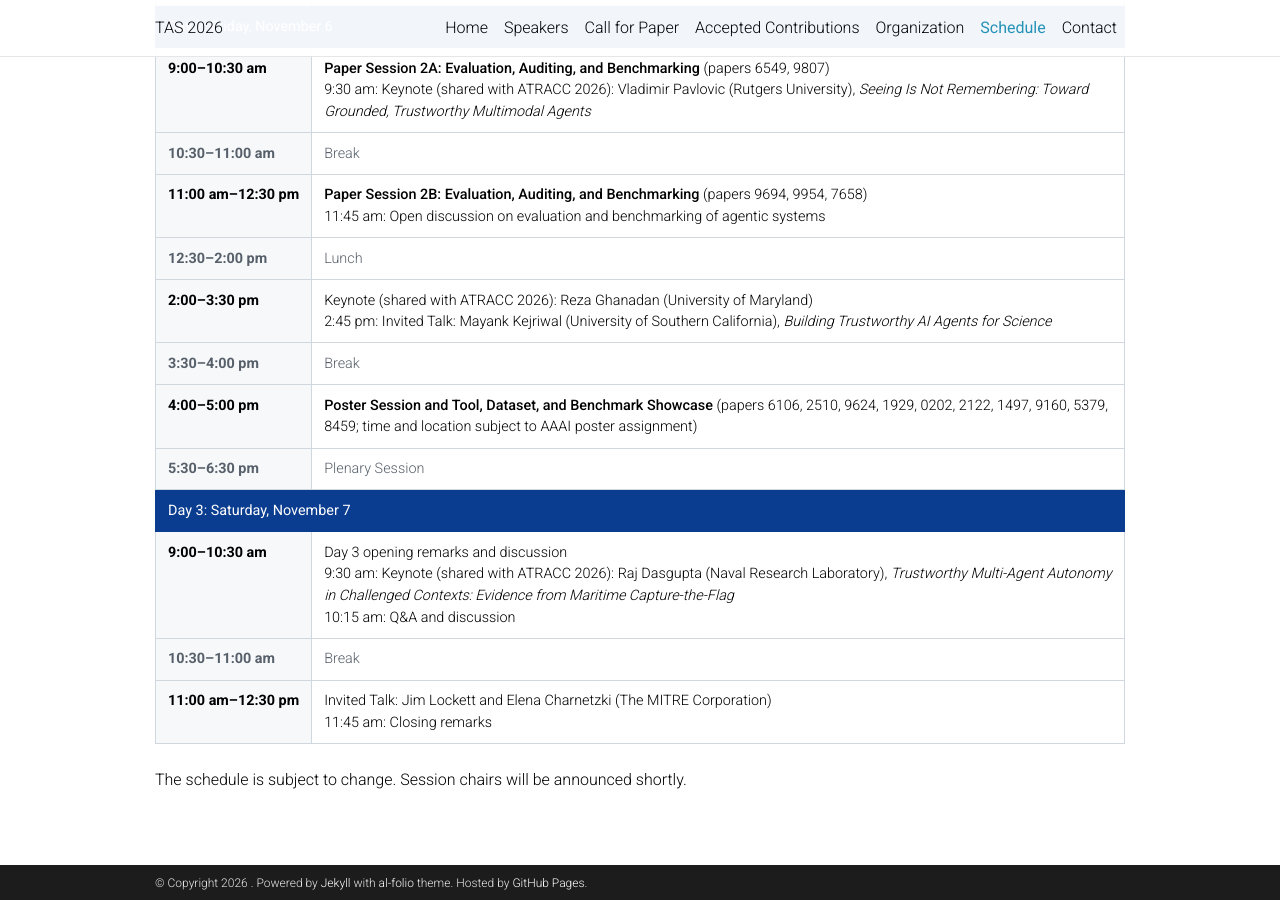
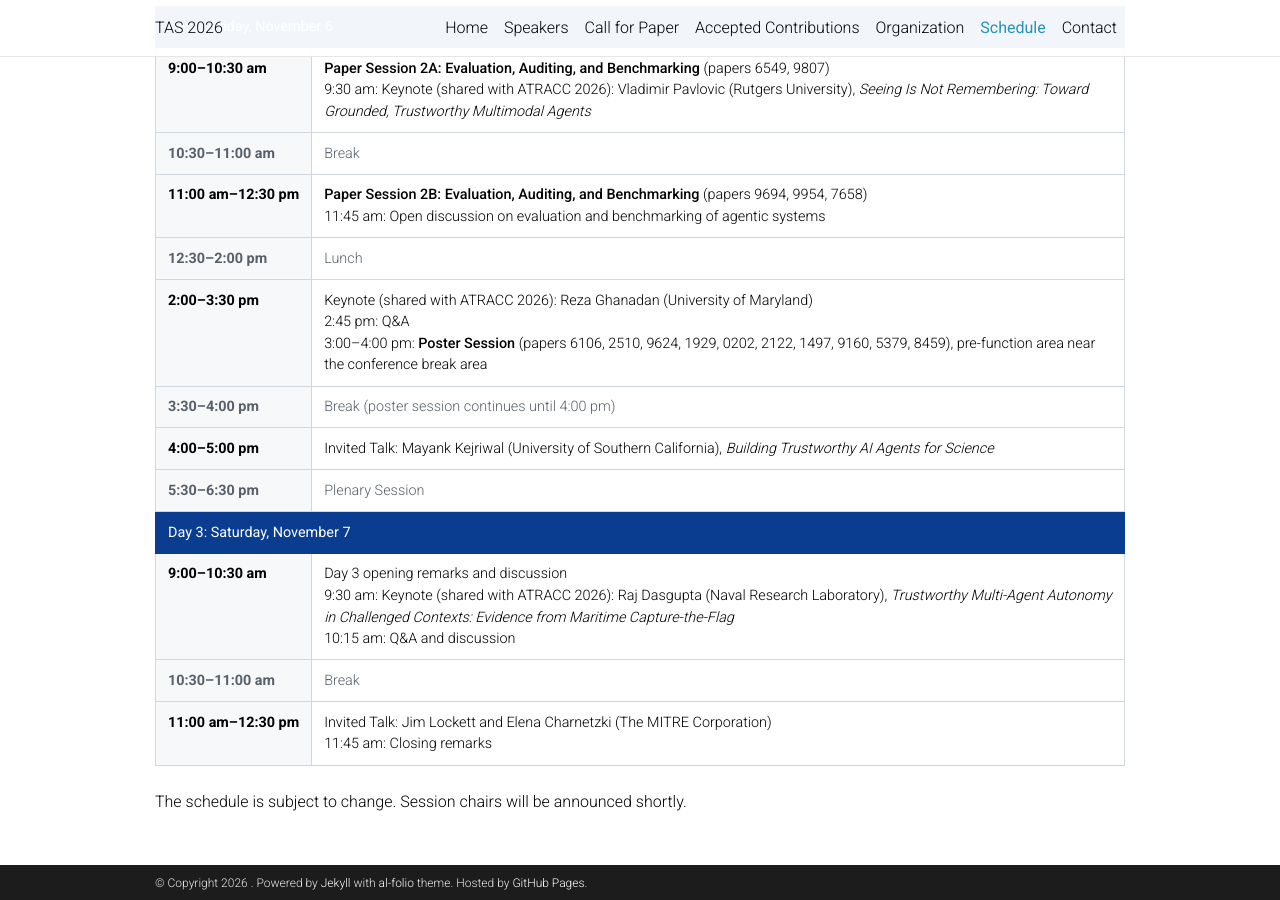
Before and after one commit to tas2026/tas2026.github.io, a Jekyll site: the page built from _pages/schedule.md, in a window 1280 px wide and 900 px high, scrolled down 791 px. Built offline with Jekyll 4.4.1, drawn with Linux system fonts in a browser that asks for light colours; comment, search, counter and statistics services are not loaded; a style sheet for code colours, icons or effects is not loaded.

Commit message:
Update schedule.md

```diff
--- a/_pages/schedule.md
+++ b/_pages/schedule.md
@@ -73,15 +73,15 @@ Speaker details are on the [Speakers page]({{ '/speakers/' | relative_url }}), a
     </tr>
     <tr>
       <td style="width:150px; padding:0.6rem 0.75rem; border:1px solid #d0d7de; background:#f6f8fa; vertical-align:top; font-weight:600; white-space:nowrap;">2:00&ndash;3:30 pm</td>
-      <td style="padding:0.6rem 0.75rem; border:1px solid #d0d7de; vertical-align:top;">Keynote (shared with ATRACC 2026): Reza Ghanadan (University of Maryland)<br>2:45 pm: Invited Talk: Mayank Kejriwal (University of Southern California), <em>Building Trustworthy AI Agents for Science</em></td>
+      <td style="padding:0.6rem 0.75rem; border:1px solid #d0d7de; vertical-align:top;">Keynote (shared with ATRACC 2026): Reza Ghanadan (University of Maryland)<br>2:45 pm: Q&amp;A<br>3:00&ndash;4:00 pm: <strong>Poster Session</strong> (papers 6106, 2510, 9624, 1929, 0202, 2122, 1497, 9160, 5379, 8459), pre-function area near the conference break area</td>
     </tr>
     <tr>
       <td style="padding:0.6rem 0.75rem; border:1px solid #d0d7de; background:#f6f8fa; vertical-align:top; font-weight:600; white-space:nowrap; color:#57606a;">3:30&ndash;4:00 pm</td>
-      <td style="padding:0.6rem 0.75rem; border:1px solid #d0d7de; vertical-align:top; color:#57606a;">Break</td>
+      <td style="padding:0.6rem 0.75rem; border:1px solid #d0d7de; vertical-align:top; color:#57606a;">Break (poster session continues until 4:00 pm)</td>
     </tr>
     <tr>
       <td style="width:150px; padding:0.6rem 0.75rem; border:1px solid #d0d7de; background:#f6f8fa; vertical-align:top; font-weight:600; white-space:nowrap;">4:00&ndash;5:00 pm</td>
-      <td style="padding:0.6rem 0.75rem; border:1px solid #d0d7de; vertical-align:top;"><strong>Poster Session and Tool, Dataset, and Benchmark Showcase</strong> (papers 6106, 2510, 9624, 1929, 0202, 2122, 1497, 9160, 5379, 8459; time and location subject to AAAI poster assignment)</td>
+      <td style="padding:0.6rem 0.75rem; border:1px solid #d0d7de; vertical-align:top;">Invited Talk: Mayank Kejriwal (University of Southern California), <em>Building Trustworthy AI Agents for Science</em></td>
     </tr>
     <tr>
       <td style="padding:0.6rem 0.75rem; border:1px solid #d0d7de; background:#f6f8fa; vertical-align:top; font-weight:600; white-space:nowrap; color:#57606a;">5:30&ndash;6:30 pm</td>
```
